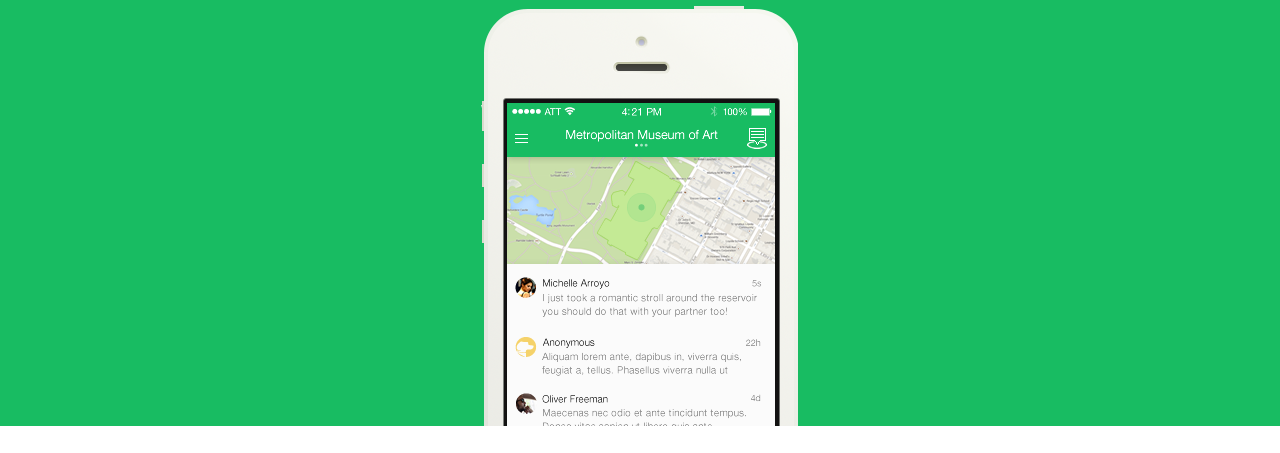
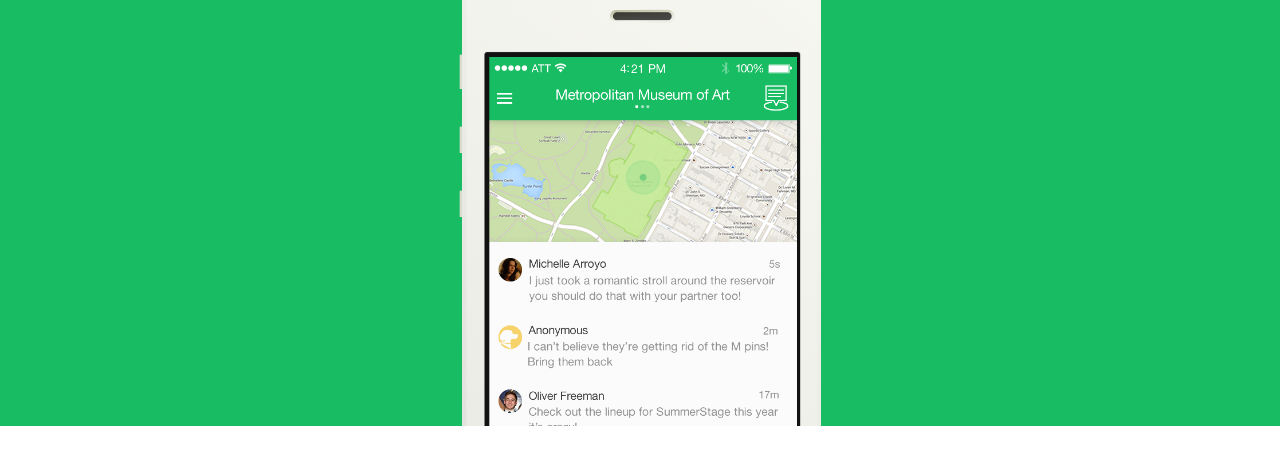
Before and after one commit to DenXX/scenter, a Django app: template template/tutorial.html in a window 1280 px wide. Shown: the part 374-827 px from the top of the page. Run offline with Django 3.2, Linux system fonts and the light colour scheme; the template is opened without the code that fills it, so the values that code supplies are empty; parts of the project's set-up code (start-up, migrations or seed data) failed here and were passed over; some libraries are stand-ins or nearby versions; some web fonts are replaced.

Commit message:
Updating images and tutorial

```diff
--- a/scenter_static/css/tutorial.css
+++ b/scenter_static/css/tutorial.css
@@ -14,8 +14,8 @@ body, html {
 }
 
 .intro-header {
-	padding-top: 50px; /* If you're making other pages, make sure there is 50px of padding to make sure the navbar doesn't overlap content! */
-	padding-bottom: 50px;
+	padding-top: 2%; /* If you're making other pages, make sure there is 50px of padding to make sure the navbar doesn't overlap content! */
+	padding-bottom: 2%;
 	color: #f8f8f8;
 /*	background: url(../img/intro-bg.jpg) no-repeat center center;*/
 	background-size: cover;
--- a/template/tutorial.html
+++ b/template/tutorial.html
@@ -21,33 +21,32 @@
   </head>
 
   <body>
-    <div class="intro-header"  style="background-color: #18BC62">
+    <div class="intro-header active page" style="background-color: #18BC62">
         <div class="container">
-            <div class="row">
-                <div class="col-lg-12">
-                    <div class="intro-message">
+            <div class="row" style="height: 40%">
+                <div class="col-lg-12" style="height: 100%">
+                    <div class="intro-message" style="height: 100%">
                     	<object type="image/svg+xml" data="{% static 'img/logo.svg' %}">Your browser does not support SVG</object><br />
                         <h1>Scenter</h1>
                         <h3>What's hapenning around you</h3>
                     </div>
                 </div>
             </div>
-	        <div class="bottom">
-	            <img src="{% static 'img/top_phone.png' %}" />
+	        <div class="bottom" style="height: 60%">
+	            <img src="{% static 'img/top_phone.png' %}" height="100%" />
 	        </div>
         </div>
         <!-- /.container -->
     </div>
     <!-- /.intro-header -->
-    <div class="intro-header">
-
+    <div class="intro-header page">
         <div class="container">
-            <div class="row">
-                <div class="col-lg-12">
-                    <div class="intro-message">
+            <div class="row" style="height: 100%">
+                <div class="col-lg-12" style="height: 100%">
+                    <div class="intro-message" style="height: 80%">
                     	<h4 style="color: #18BC62">Hyperlocal blah-blah-blah</h4>
                     	<br /><br />
-                        <object type="image/svg+xml" data="{% static 'img/town.svg' %}">Your browser does not support SVG</object>
+                        <object type="image/svg+xml" data="{% static 'img/town.svg' %}" height="100%">Your browser does not support SVG</object>
                     </div>
                 </div>
             </div>
@@ -58,13 +57,13 @@
     <!-- /.intro-header -->
 
     <!-- /.intro-header -->
-    <div class="intro-header-top">
+    <div class="intro-header-top page">
         <div class="container">
-            <div class="row" style="width: 100%">
+            <div class="row">
                 <div class="col-lg-12">
                     <div class="intro-message">
 	                	<h4 style="color: #18BC62">Layers of cool stuff</h4><br />
-    	            	<img src="{% static 'img/bottom_phone.png' %}" width="400" />
+    	            	<img src="{% static 'img/bottom_phone.png' %}" height="250" />
     	            </div>
                 </div>
             </div>
@@ -77,6 +76,8 @@
                 <div class="col-lg-12">
                     <div class="intro-message">
                         <h4>Something else comes here</h4>
+                    	<object type="image/svg+xml" data="{% static 'img/analytics.svg' %}" height="100%">Your browser does not support SVG</object>
+                    </div>
                 </div>
             </div>
         </div>
@@ -86,7 +87,7 @@
         <div class="container">
             <div class="row">
                 <div class="col-lg-12">
-	                    <ul class="list-inline">
+                    <!-- <ul class="list-inline">
                         <li><a href="#home">Home</a>
                         </li>
                         <li class="footer-menu-divider">&sdot;</li>
@@ -98,13 +99,40 @@
                         <li class="footer-menu-divider">&sdot;</li>
                         <li><a href="#contact">Contact</a>
                         </li>
-	                    </ul>
+                    </ul> -->
                     <p class="copyright text-muted small">Copyright &copy; Scenter 2014. All Rights Reserved</p>
                 </div>
             </div>
         </div>
     </footer>
-    </div>
     <!-- /.intro-header -->
+
+ <script type="text/javascript">
+$(function(){
+	$(window).keydown(function(e) {
+		if (e.keyCode != 40 && e.keyCode != 38) return;
+
+	    e.preventDefault(); //prevent default arrow key behavior
+	    var targetElement;
+	    //down
+	    if (e.keyCode == 40) {
+	        $targetElement = $('.active').closest('.page');
+	    }
+	    //up
+	    else if (e.keyCode == 38) {
+	        $targetElement = $('.active').prev('.page');
+	    }
+
+	    if (!$targetElement.length) {
+	    	return;
+	    }
+	    $('.active').removeClass('active');
+	    $targetElement.addClass('active');
+
+	    //scroll element into view
+	    $('html, body').clearQueue().animate({scrollTop: $targetElement.offset().top }, 1000);
+	});
+});
+</script>
 </body>
 </html>
--- a/website/urls.py
+++ b/website/urls.py
@@ -13,10 +13,10 @@ admin.autodiscover()
 urlpatterns = patterns('',
     #url(r'^admin/', include(admin.site.urls)),
     #url(r'^scenter/$', 'website.views.home'),
-    url(r'^$', TemplateView.as_view(template_name="main.html"), name='main'),
+    url(r'^main/$', TemplateView.as_view(template_name="main.html"), name='main'),
     url(r'^about$', TemplateView.as_view(template_name="about.html"),
         name='about'),
-    url(r'^tutorial$', TemplateView.as_view(template_name="tutorial.html"), name='tutorial'),
+    url(r'^$', TemplateView.as_view(template_name="tutorial.html"), name='tutorial'),
     url(r'^admin/', include(admin.site.urls)),
 
     # Authentication urls
```
Also changed, not shown: scenter_static/img/analytics.svg (added), scenter_static/img/bottom_phone.png, scenter_static/img/top_phone.png, scenter_static/img/town.svg. Lines whose indentation alone changed are shown as unchanged.
